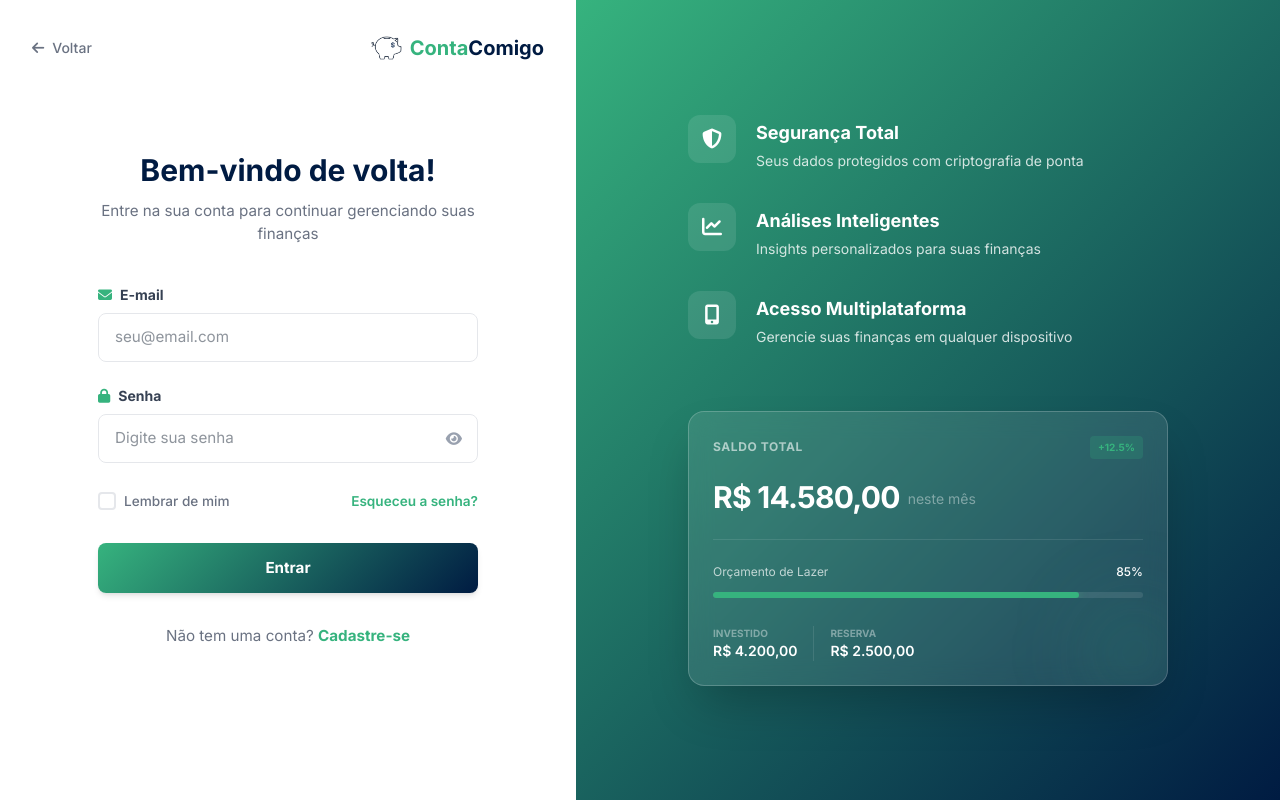
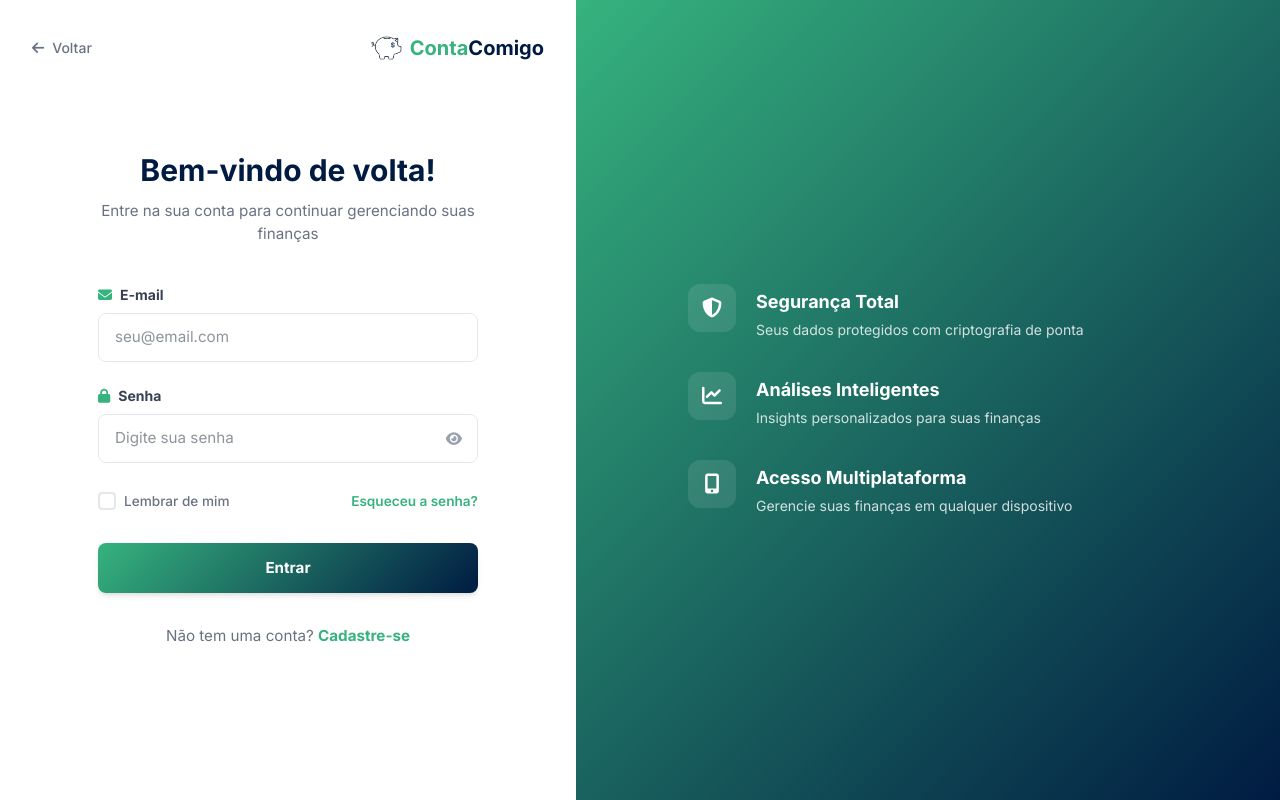
Before and after one commit to ContaComigo-Project/conta-comigo, a React (Vite) app: page /login in a window 1280 px wide. Built offline with nearby package versions, Linux system fonts and the light colour scheme.

Commit message:
chore: remove financial snapshot card
Remove the financial snapshot card component from AuthLayout, and replace flex-shrink-0 with the shorthand shrink-0 utility classes in three icon container elements

```diff
--- a/src/pages/auth/AuthLayout.tsx
+++ b/src/pages/auth/AuthLayout.tsx
@@ -33,7 +33,7 @@ export default function AuthLayout() {
           {/* Benefits */}
           <div className="flex flex-col gap-8">
             <div className="flex items-start gap-5">
-              <div className="w-12 h-12 rounded-xl bg-white/10 flex items-center justify-center text-white text-xl flex-shrink-0">
+              <div className="w-12 h-12 rounded-xl bg-white/10 flex items-center justify-center text-white text-xl shrink-0">
                 <i className="fas fa-shield-alt"></i>
               </div>
               <div className="mt-1">
@@ -43,7 +43,7 @@ export default function AuthLayout() {
             </div>
 
             <div className="flex items-start gap-5">
-              <div className="w-12 h-12 rounded-xl bg-white/10 flex items-center justify-center text-white text-xl flex-shrink-0">
+              <div className="w-12 h-12 rounded-xl bg-white/10 flex items-center justify-center text-white text-xl shrink-0">
                 <i className="fas fa-chart-line"></i>
               </div>
               <div className="mt-1">
@@ -53,7 +53,7 @@ export default function AuthLayout() {
             </div>
 
             <div className="flex items-start gap-5">
-              <div className="w-12 h-12 rounded-xl bg-white/10 flex items-center justify-center text-white text-xl flex-shrink-0">
+              <div className="w-12 h-12 rounded-xl bg-white/10 flex items-center justify-center text-white text-xl shrink-0">
                 <i className="fas fa-mobile-alt"></i>
               </div>
               <div className="mt-1">
@@ -63,46 +63,7 @@ export default function AuthLayout() {
             </div>
           </div>
 
-          {/* Financial Snapshot Card */}
-          <div className="mt-4 bg-white/10 backdrop-blur-md rounded-2xl p-6 border border-white/20 shadow-2xl relative overflow-hidden transition-transform duration-500">
-            {/* Background Decoration */}
-            <div className="absolute -right-4 -bottom-4 w-24 h-24 bg-cc-green/20 rounded-full blur-2xl transition-colors"></div>
 
-            <div className="relative z-10 flex flex-col gap-5">
-              <div className="flex items-center justify-between">
-                <span className="text-white/60 text-xs font-bold uppercase tracking-wider">Saldo Total</span>
-                <div className="bg-cc-green/20 px-2 py-1 rounded text-cc-green text-[10px] font-bold">+12.5%</div>
-              </div>
-
-              <div className="flex items-end gap-2">
-                <span className="text-white text-3xl font-bold tracking-tight">R$ 14.580,00</span>
-                <span className="text-white/40 text-sm mb-1 pb-0.5">neste mês</span>
-              </div>
-
-              <div className="h-[1px] w-full bg-white/10 my-1"></div>
-
-              <div className="flex flex-col gap-3">
-                <div className="flex justify-between items-center text-xs">
-                  <span className="text-white/70">Orçamento de Lazer</span>
-                  <span className="text-white font-medium">85%</span>
-                </div>
-                <div className="w-full h-1.5 bg-white/10 rounded-full overflow-hidden">
-                  <div className="h-full bg-cc-green w-[85%] rounded-full shadow-[0_0_8px_rgba(54,179,126,0.5)]"></div>
-                </div>
-              </div>
-
-              <div className="flex gap-4 mt-2">
-                <div className="flex flex-col">
-                  <span className="text-white/40 text-[10px] uppercase font-bold">Investido</span>
-                  <span className="text-white text-sm font-semibold">R$ 4.200,00</span>
-                </div>
-                <div className="flex flex-col border-l border-white/10 pl-4">
-                  <span className="text-white/40 text-[10px] uppercase font-bold">Reserva</span>
-                  <span className="text-white text-sm font-semibold">R$ 2.500,00</span>
-                </div>
-              </div>
-            </div>
-          </div>
 
         </div>
       </div>
```
